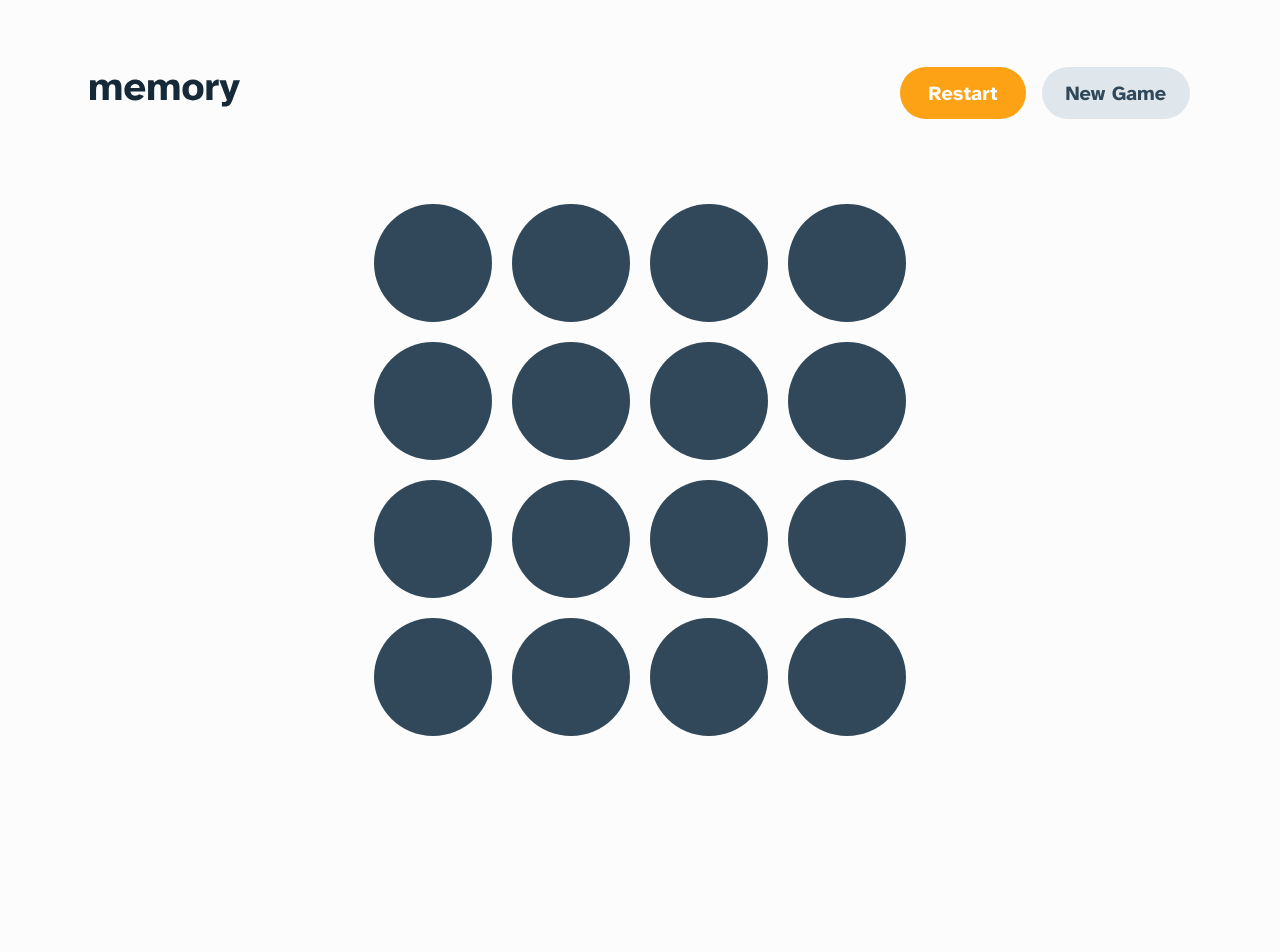
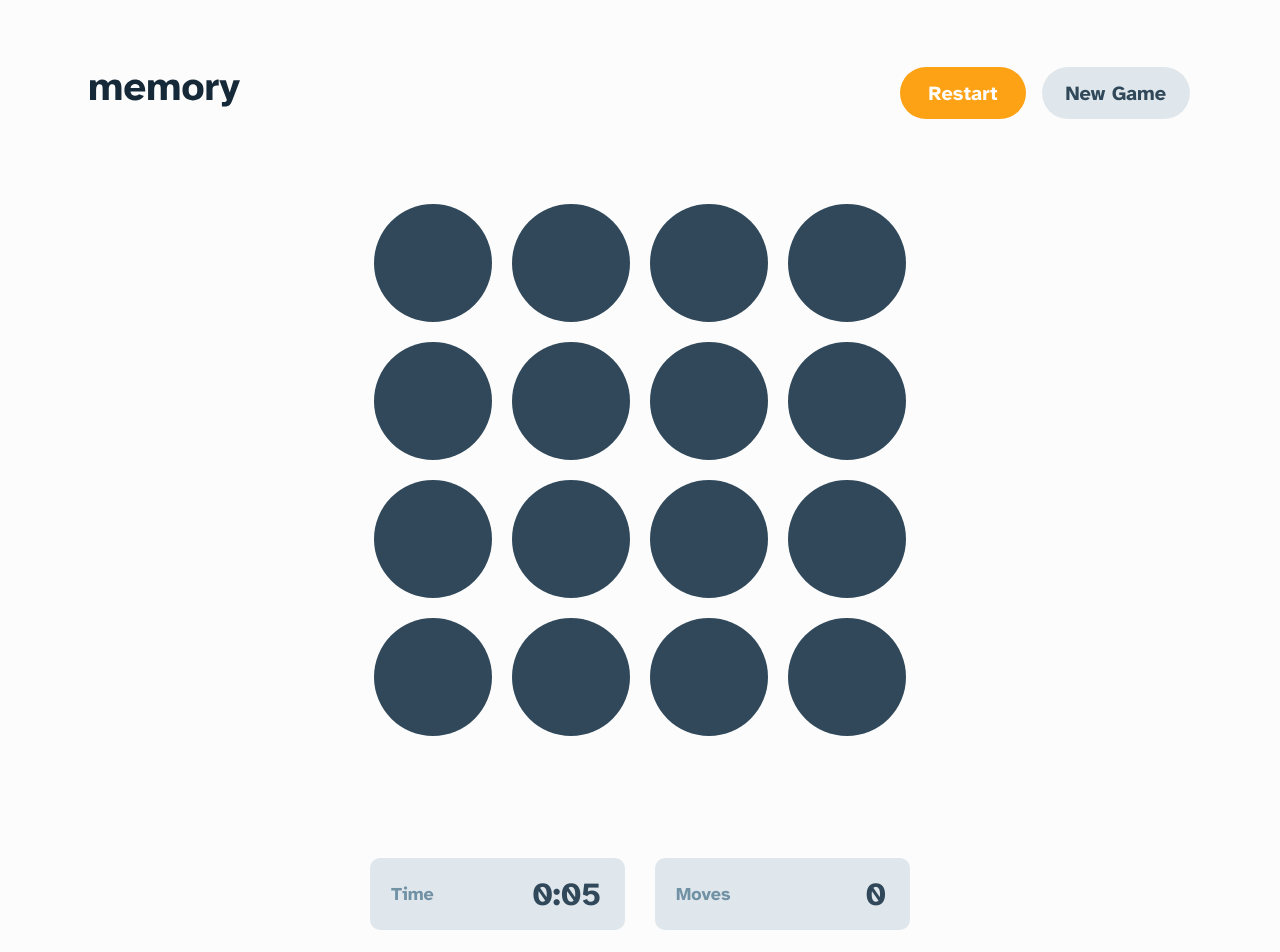
Before and after one commit to ionStici/memory-game-fem, a React (Vite) app: page / in a window 1280 px wide. Shown: the top 952 px of the page. Before the commit the page ends 800 px from the top, so only its background shows below. Built offline with nearby package versions, Linux system fonts and the light colour scheme.

Commit message:
Add stats component

```diff
--- a/src/components/Dots.jsx
+++ b/src/components/Dots.jsx
@@ -2,7 +2,7 @@ import styles from './../styles/Dots.module.scss';
 import { useEffect, useState } from 'react';
 import { useImperativeHandle, forwardRef } from 'react';
 
-const Dots = forwardRef(({ grid, gridSize }, ref) => {
+const Dots = forwardRef(({ grid, gridSize, setMoves }, ref) => {
   const [match, setMatch] = useState(window.matchMedia('(min-width: 768px)').matches);
 
   useEffect(() => {
@@ -29,11 +29,13 @@ const Dots = forwardRef(({ grid, gridSize }, ref) => {
 
     if (!tile1) {
       setTile1(tile);
+      setMoves(prev => prev + 1);
       return;
     }
 
     if (!tile2) {
       setTile2(tile);
+      setMoves(prev => prev + 1);
       return;
     }
   }
--- a/src/components/Game.jsx
+++ b/src/components/Game.jsx
@@ -4,11 +4,16 @@ import { shuffleArray } from '../lib/shuffleArray';
 import { icons } from '../data/icons';
 import Dots from './Dots';
 import Header from './Header';
+import Stats from './Stats';
 
 function Game({ gameSettings, setGameSettings }) {
   const dotsRef = useRef(null);
 
-  const { theme, numberOfPlayers, gridSize } = gameSettings;
+  const [moves, setMoves] = useState(0);
+  const [time, setTime] = useState(0);
+
+  //   numberOfPlayers
+  const { theme, gridSize } = gameSettings;
 
   function generateGrid() {
     const randomIconsSet = new Set([]);
@@ -33,9 +38,9 @@ function Game({ gameSettings, setGameSettings }) {
 
   const [grid, setGrid] = useState(generateGrid());
 
-  function generateNewGrid() {
+  const generateNewGrid = () => {
     setGrid(() => generateGrid());
-  }
+  };
 
   const resetGrid = () => {
     if (dotsRef.current) {
@@ -43,11 +48,17 @@ function Game({ gameSettings, setGameSettings }) {
     }
   };
 
+  const resetStats = () => {
+    setMoves(0);
+    setTime(0);
+  };
+
   return (
-    <div className={styles.wrapper}>
-      <Header setGameSettings={setGameSettings} generateNewGrid={generateNewGrid} resetGrid={resetGrid} />
-      <Dots grid={grid} gridSize={gridSize} ref={dotsRef} />
-    </div>
+    <section className={styles.wrapper}>
+      <Header setGameSettings={setGameSettings} generateNewGrid={generateNewGrid} resetGrid={resetGrid} resetStats={resetStats} />
+      <Dots grid={grid} gridSize={gridSize} ref={dotsRef} setMoves={setMoves} />
+      <Stats moves={moves} time={time} setTime={setTime} />
+    </section>
   );
 }
 
--- a/src/components/Header.jsx
+++ b/src/components/Header.jsx
@@ -2,7 +2,7 @@ import styles from './../styles/Header.module.scss';
 import logo from '/logo.svg';
 import { useEffect, useState } from 'react';
 
-function Header({ setGameSettings, generateNewGrid, resetGrid }) {
+function Header({ setGameSettings, generateNewGrid, resetGrid, resetStats }) {
   const [match, setMatch] = useState(window.matchMedia('(min-width: 768px)').matches);
 
   useEffect(() => {
@@ -20,11 +20,14 @@ function Header({ setGameSettings, generateNewGrid, resetGrid }) {
     if (target.textContent === 'Restart') {
       generateNewGrid();
       resetGrid();
+      resetStats();
     }
 
     if (target.textContent === 'New Game') {
       setGameSettings(null);
     }
+
+    if (!match) setNavIsOpen(prev => !prev);
   };
 
   return (
--- /dev/null
+++ b/src/components/Stats.jsx
@@ -0,0 +1,26 @@
+import styles from './../styles/Stats.module.scss';
+import { useEffect } from 'react';
+
+function Stats({ moves, time, setTime }) {
+  useEffect(() => {
+    let timer = setInterval(() => setTime(prev => prev + 1), 1000);
+    return () => clearInterval(timer);
+  }, []);
+
+  const formattedTime = `${Math.trunc(time / 60)}:${String(time % 60).padStart(2, '0')}`;
+
+  return (
+    <div className={styles.wrapper}>
+      <div>
+        <p className={styles.label}>Time</p>
+        <time className={styles.field}>{formattedTime}</time>
+      </div>
+      <div>
+        <p className={styles.label}>Moves</p>
+        <p className={styles.field}>{moves}</p>
+      </div>
+    </div>
+  );
+}
+
+export default Stats;
--- /dev/null
+++ b/src/styles/Stats.module.scss
@@ -0,0 +1,63 @@
+.wrapper {
+  display: flex;
+  align-items: center;
+  justify-content: space-between;
+  column-gap: 25px;
+
+  max-width: 524px;
+  margin: 102px auto 0 auto;
+  padding: 0 24px 24px 24px;
+
+  @media only screen and (min-width: 768px) {
+    max-width: 540px;
+    column-gap: 30px;
+    padding: 0 0 48px 0;
+    margin-top: 122px;
+  }
+
+  @media only screen and (min-width: 1200) {
+    margin-top: 126px;
+    padding-bottom: 70px;
+  }
+
+  div {
+    display: flex;
+    flex-direction: column;
+    align-items: center;
+    row-gap: 2px;
+
+    flex-grow: 1;
+    border-radius: 5px;
+    background: #dfe7ec;
+    padding: 10px 0;
+
+    @media only screen and (min-width: 768px) {
+      width: 255px;
+      flex-direction: row;
+      justify-content: space-between;
+      border-radius: 10px;
+      height: 72px;
+      padding: 0 24px 0 21px;
+    }
+  }
+
+  .label {
+    color: #7191a5;
+    font-size: 15px;
+    font-weight: 700;
+
+    @media only screen and (min-width: 768px) {
+      font-size: 18px;
+    }
+  }
+
+  .field {
+    color: #304859;
+    font-size: 24px;
+    font-weight: 700;
+
+    @media only screen and (min-width: 768px) {
+      font-size: 32px;
+    }
+  }
+}
--- a/src/styles/general.scss
+++ b/src/styles/general.scss
@@ -18,8 +18,7 @@ body {
   transition: background-color 0.25s;
 }
 
-main {
-}
+// main {}
 
 button {
   font-family: inherit;
```
